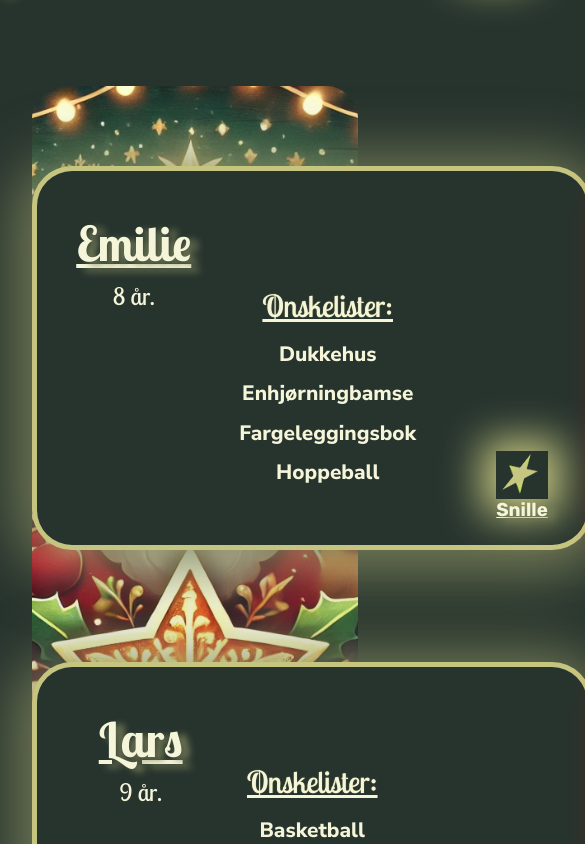
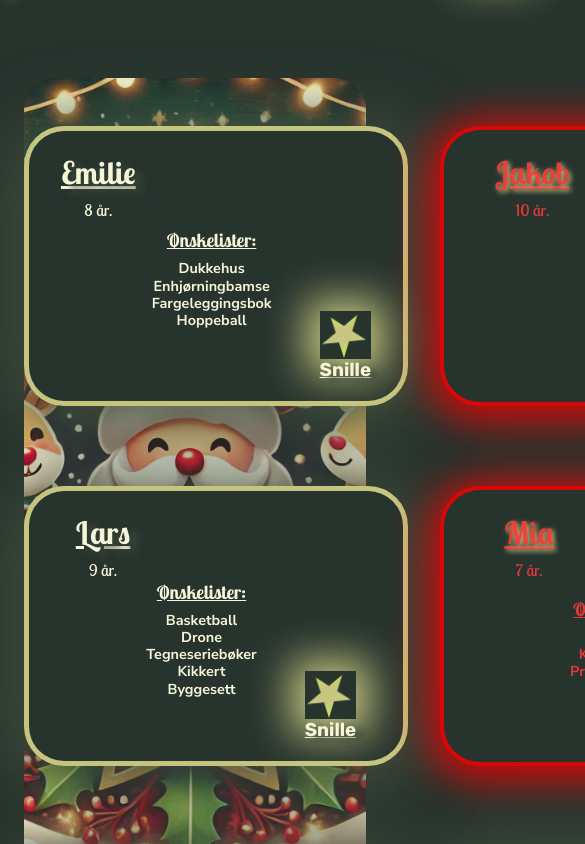
Before and after one commit to Malgorzata-b/Jule-React, a React (Vite) app: page / in a window 390 px wide. Shown: the part 780-1624 px from the top of the page, 585 px wide, since content can reach past the window. Built offline with nearby package versions, Linux system fonts and the light colour scheme; a web font is replaced by a local one.

Commit message:
fourth commit

```diff
--- a/src/App.css
+++ b/src/App.css
@@ -10,7 +10,7 @@ html {
   display: grid;
   grid-template-columns: repeat(3, 1fr);
   gap: 2rem;
-  margin: 2rem;
+  margin: 1.5rem;
   background-image: url(/Logo.webp);
   background-repeat: no-repeat;
   background-position: center;
@@ -23,12 +23,12 @@ html {
 #Container-Card:nth-child(odd):nth-child(n + 18) {
   grid-column: 1/3;
   grid-row: 7/8;
-  margin-left: 19rem;
+  margin-left: 14rem;
 }
 #Container-Card:nth-child(even):nth-child(n + 20) {
   grid-column: 2/4;
   grid-row: 7/8;
-  margin-left: 18.5rem;
+  margin-left: 15.5rem;
 }
 
 .title {
@@ -38,3 +38,19 @@ html {
   font-size: 6.5rem;
   text-shadow: 2px 8px 12px var(--textShadow);
 }
+
+@media only screen and (max-width: 1000px) {
+  #juleliste {
+    display: grid;
+    grid-template-columns: 2fr;
+    /* margin-left: 5.5rem; */
+  }
+}
+
+@media only screen and (max-width: 570px) {
+  #juleliste {
+    display: grid;
+    grid-template-columns: 1fr;
+    /* margin-left: 6.5rem; */
+  }
+}
--- a/src/Button.css
+++ b/src/Button.css
@@ -14,8 +14,8 @@ html {
   border-radius: 20rem;
   background-color: var(--BackgroundColor);
   color: var(--textColor);
-  height: 3rem;
-  width: 8rem;
+  height: 2.5rem;
+  width: 6rem;
   border: 2px solid var(--BackgroundColor);
   position: relative;
   left: 3rem;
@@ -27,7 +27,7 @@ a {
   display: block;
   color: var(--textColor);
   font-family: "Lobster Two", sans-serif;
-  font-size: 1.3rem;
+  font-size: 1rem;
   text-align: center;
   text-decoration: none;
   font-weight: 900;
--- a/src/Card.css
+++ b/src/Card.css
@@ -14,11 +14,10 @@
   justify-content: center;
   align-items: center;
   text-align: center;
-  gap: 4rem;
-  margin-top: 5rem;
-  padding: 0 1rem;
-  height: 24rem;
-  width: 35rem;
+  gap: 2rem;
+  margin-top: 3rem;
+  height: 17.5rem;
+  width: 24rem;
   border-radius: 2.5rem;
 }
 
@@ -53,29 +52,24 @@
 
 .age {
   padding-top: 0.5rem;
-  font-size: 1.5rem;
-}
-
-.gift {
-  height: 3rem;
-  width: 3rem;
+  font-size: 1rem;
 }
 
 .candy {
-  height: 3rem;
-  width: 3rem;
+  height: 2rem;
+  width: 2rem;
 }
 
 #gift-container {
   position: relative;
-  top: 8rem;
+  top: 5rem;
 }
 
 .Name-container {
   position: relative;
-  top: -6rem;
+  top: -5rem;
   font-family: "Lobster Two", sans-serif;
-  font-size: 2rem;
+  font-size: 1.3rem;
 }
 
 .name {
@@ -99,24 +93,41 @@
 
 .wishtitle {
   font-family: "Lobster Two", sans-serif;
-  font-size: 1.9rem;
-  text-shadow: 0px 0px 1px var(--textShadow);
+  font-size: 1.2rem;
+  /* text-shadow: 0px 0px 1px var(--textShadow); */
+  font-weight: 800;
   text-decoration: underline;
 }
 
 .wishlist {
   list-style-type: none;
-  line-height: 1.9;
+  line-height: 1.2;
   font-family: "Nunito Sans", serif;
-  font-size: 1.3rem;
-  font-weight: 800;
+  font-size: 0.9rem;
+  font-weight: 700;
 }
 
 #wishList-Container {
   display: flex;
   flex-direction: column;
-  gap: 0.6rem;
+  gap: 0.5rem;
   position: relative;
-  top: 2rem;
+  top: 0.8rem;
   left: -1rem;
 }
+
+@media only screen and (max-width: 1000px) {
+  #juleliste {
+    display: grid;
+    grid-template-columns: 2fr;
+    /* margin-left: 5.5rem; */
+  }
+}
+
+@media only screen and (max-width: 570px) {
+  #juleliste {
+    display: grid;
+    grid-template-columns: 1fr;
+    /* margin-left: 6.5rem; */
+  }
+}
--- a/src/SatnaClaus.css
+++ b/src/SatnaClaus.css
@@ -17,16 +17,16 @@
     transform: translate(0, 0);
   }
   to {
-    transform: translate(1700px, -100px);
+    transform: translate(1100px, -160px);
   }
 }
 
 .Sleigh {
-  height: 5rem;
-  width: 5rem;
+  height: 4rem;
+  width: 4rem;
 }
 
 .Reindeer {
-  height: 5rem;
-  width: 5rem;
+  height: 4rem;
+  width: 4rem;
 }
--- a/src/index.css
+++ b/src/index.css
@@ -19,3 +19,19 @@ body {
   color: var(--colorfont);
   font-family: "Rubik", serif;
 }
+
+@media only screen and (max-width: 1000px) {
+  #juleliste {
+    display: grid;
+    grid-template-columns: 2fr;
+    /* margin-left: 5.5rem; */
+  }
+}
+
+@media only screen and (max-width: 570px) {
+  #juleliste {
+    display: grid;
+    grid-template-columns: 1fr;
+    /* margin-left: 6.5rem; */
+  }
+}
```
